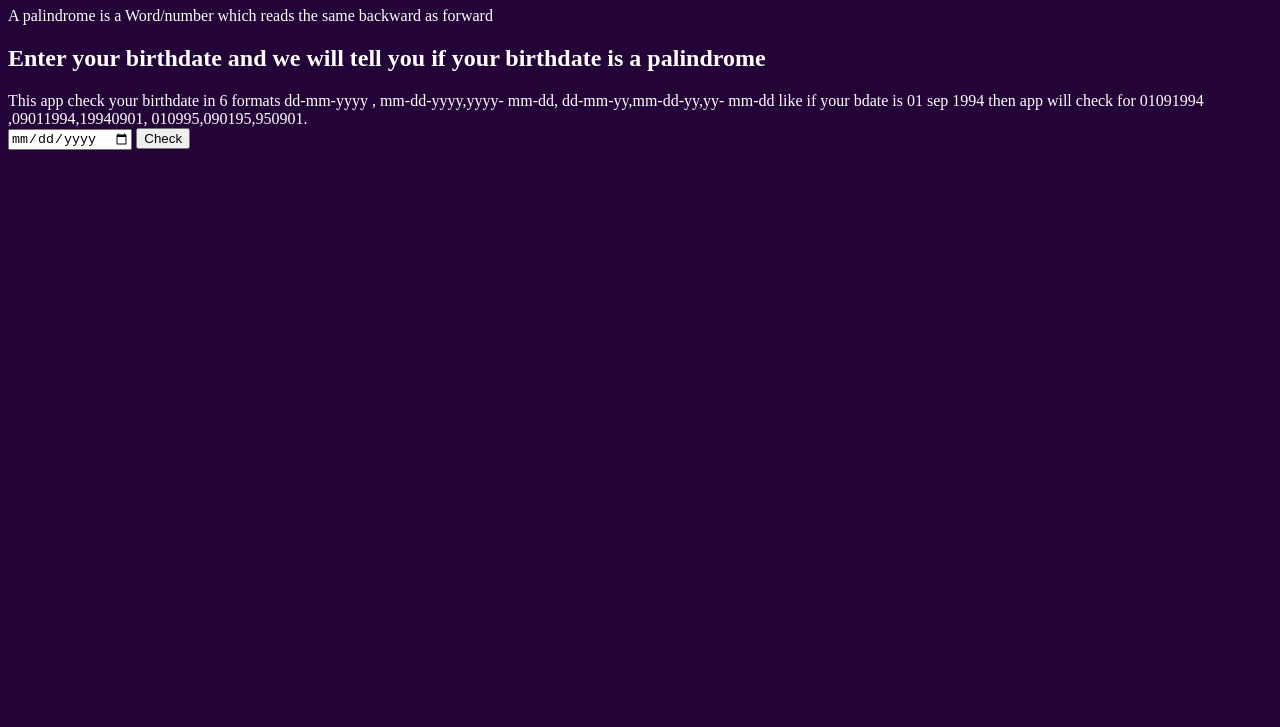
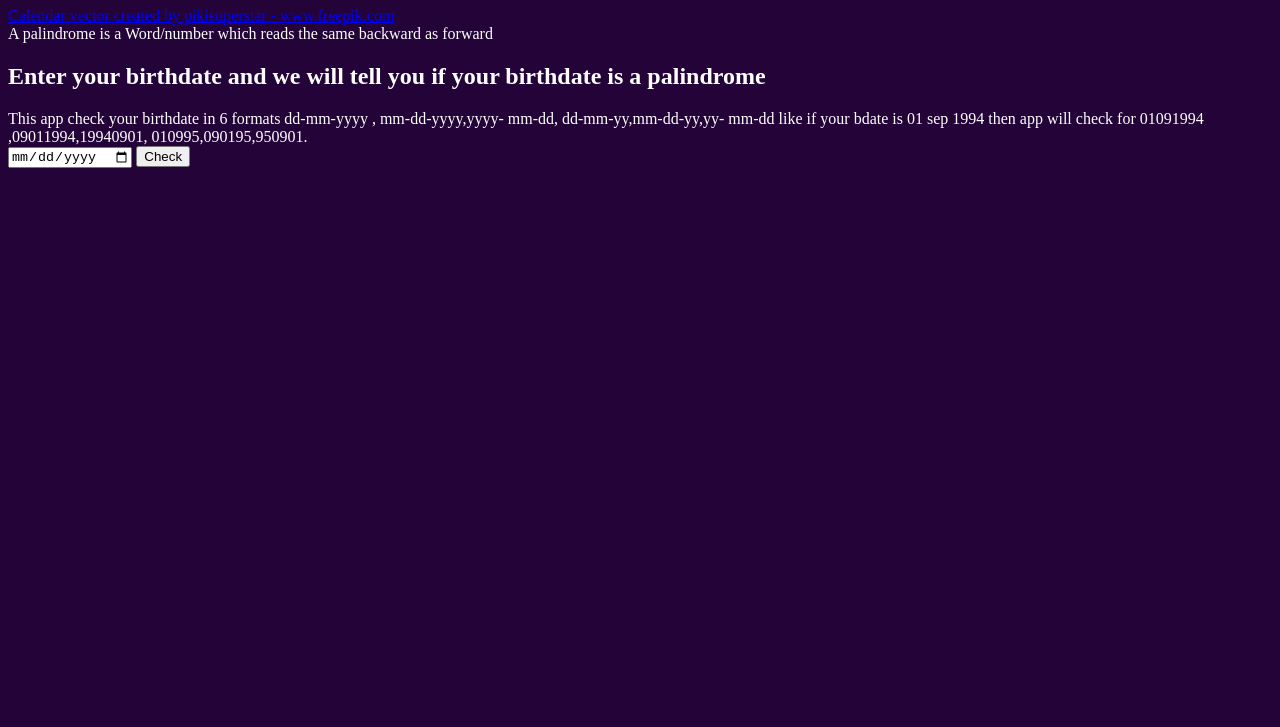
Before and after one commit to SatwikaKacham/bdate-palindrome, a plain HTML site: page index.html in a window 1280 px wide. Shown: the part 73-800 px from the top of the page. Drawn offline with Linux system fonts and the light colour scheme.

Commit message:
Update index.html

```diff
--- a/index.html
+++ b/index.html
@@ -9,6 +9,7 @@
 </head>
 <body>
     <h1 class="topic">Check out if your Birthdate is Palindrome.</h1>
+    <a href='https://www.freepik.com/vectors/calendar'>Calendar vector created by pikisuperstar - www.freepik.com</a>
     <div class="discription">A palindrome is a Word/number which reads the same backward as forward</div>
     <h2 class="heading">Enter your birthdate and we will tell you if your birthdate is a palindrome</h2>
     <div class="discription2">This app check your birthdate in 6 formats dd-mm-yyyy , mm-dd-yyyy,yyyy- mm-dd, dd-mm-yy,mm-dd-yy,yy- mm-dd
```
